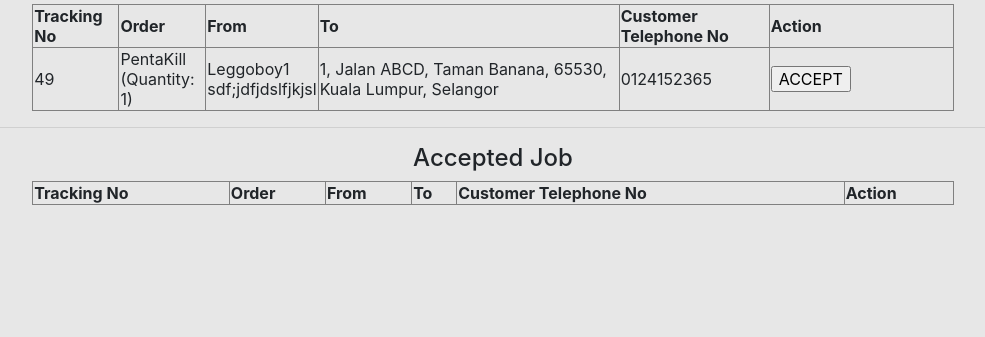
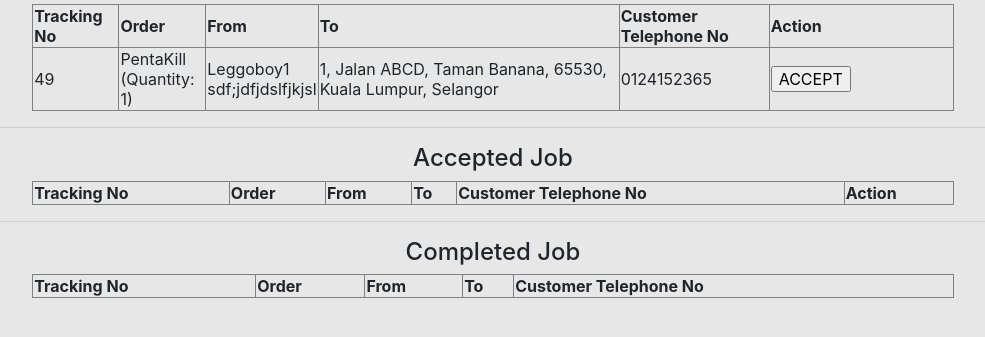
Before and after one commit to JiaEnTeoh98/Group5_SEM_Project, a PHP site: page /ApplicationLayer/trackingView/RunJobList.php in a window 1280 px wide. Shown: the part 266-603 px from the top of the page, without its empty margins (147-1132 px from the left). Run offline with PHP 8.4, Linux system fonts and the light colour scheme; the visitor is signed in with stand-in values (Sample User, id 1); data comes from the database, SQL or seed files in the repository; lists and menus that the app fills with data are empty; some libraries are stand-ins or nearby versions.

Commit message:
Tracking
Add view completed job to Runner

```diff
--- a/SDW/ApplicationLayer/trackingView/RunJobList.php
+++ b/SDW/ApplicationLayer/trackingView/RunJobList.php
@@ -6,6 +6,7 @@ require_once __DIR__ . '/../../BusinessServiceLayer/trackingController/TrackingC
 $Tracking = new TrackingController();
 $data1 = $Tracking->viewUnaccepted();
 $data2 = $Tracking->viewAccepted();
+$data3 = $Tracking->viewCompleted();
 
 if (isset($_POST['accept'])) {
     $Tracking->runAccept();
@@ -120,6 +121,42 @@ if (isset($_POST['accept'])) {
                 </tr>
             </table>
         </form>
+    </div>
+
+    <div class="mx-auto" style="width: 90%">
+        <hr>
+        <h4 align="center">Completed Job</h4>
+        <form action="" method="POST">
+            <table border="1" width="80%" align="center">
+                <tr>
+                    <th>Tracking No</th>
+                    <th>Order</th>
+                    <th>From
+                    <th>To</th>
+                    <th>Customer Telephone No</th>
+
+                </tr>
+                <tr>
+                    <?php
+                    $i = 1;
+                    foreach ($data3 as $row3) {
+                        echo "<tr>"
+                            . "<td>" . $row3['TrackID'] . "</td>"
+                            . "<td>" . $row3['S_Name'] . "<br/>" . "(Quantity: " . $row2['quantity'] . ")" . "</td>"
+                            . "<td>" .  $row3['spname'] . "<br/>" . $row2['spaddress'] . "</td>"
+                            . "<td>" . $row3['Ship_Add'] . "</td>"
+                            . "<td>" . $row3['Cus_Telno'] . "</td>";
+                    ?>
+
+                    <?php
+                        $i++;
+                        echo "</tr>";
+                    }
+                    ?>
+                </tr>
+            </table>
+        </form>
+    </div>
 </body>
 
 </html>
--- a/SDW/BusinessServiceLayer/trackingController/TrackingController.php
+++ b/SDW/BusinessServiceLayer/trackingController/TrackingController.php
@@ -38,6 +38,13 @@ class TrackingController
         $Tracking = new TrackingModel();
         $Tracking->R_ID = $_SESSION['Runner_ID'];
         return $Tracking->viewAccepted();
+    }
+
+    function viewCompleted()
+    {
+        $Tracking = new TrackingModel();
+        $Tracking->R_ID = $_SESSION['Runner_ID'];
+        return $Tracking->viewCompleted();
     }
 
     function runAccept()
--- a/SDW/BusinessServiceLayer/trackingModel/TrackingModel.php
+++ b/SDW/BusinessServiceLayer/trackingModel/TrackingModel.php
@@ -41,6 +41,13 @@ class TrackingModel
         return DB::run($sql, $args);
     }
 
+    function viewCompleted()
+    {
+        $sql = "select * from Tracking join customer on(Tracking.Cus_ID = customer.Cus_ID) inner join order1 on Tracking.Ord_ID=order1.Ord_ID inner join service on order1.Service_ID=service.Service_ID inner join sp on sp.sp_id=service.sp_id where RunStatus='accepted' AND R_ID=:rid and CusStatus LIKE 'Completed'";
+        $args = [':rid' => $this->R_ID];
+        return DB::run($sql, $args);
+    }
+
     function runAccept()
     {
         $sql = "update Tracking set RunStatus=:RunStatus, R_ID=:rid where TrackID=:TrackID";
```
